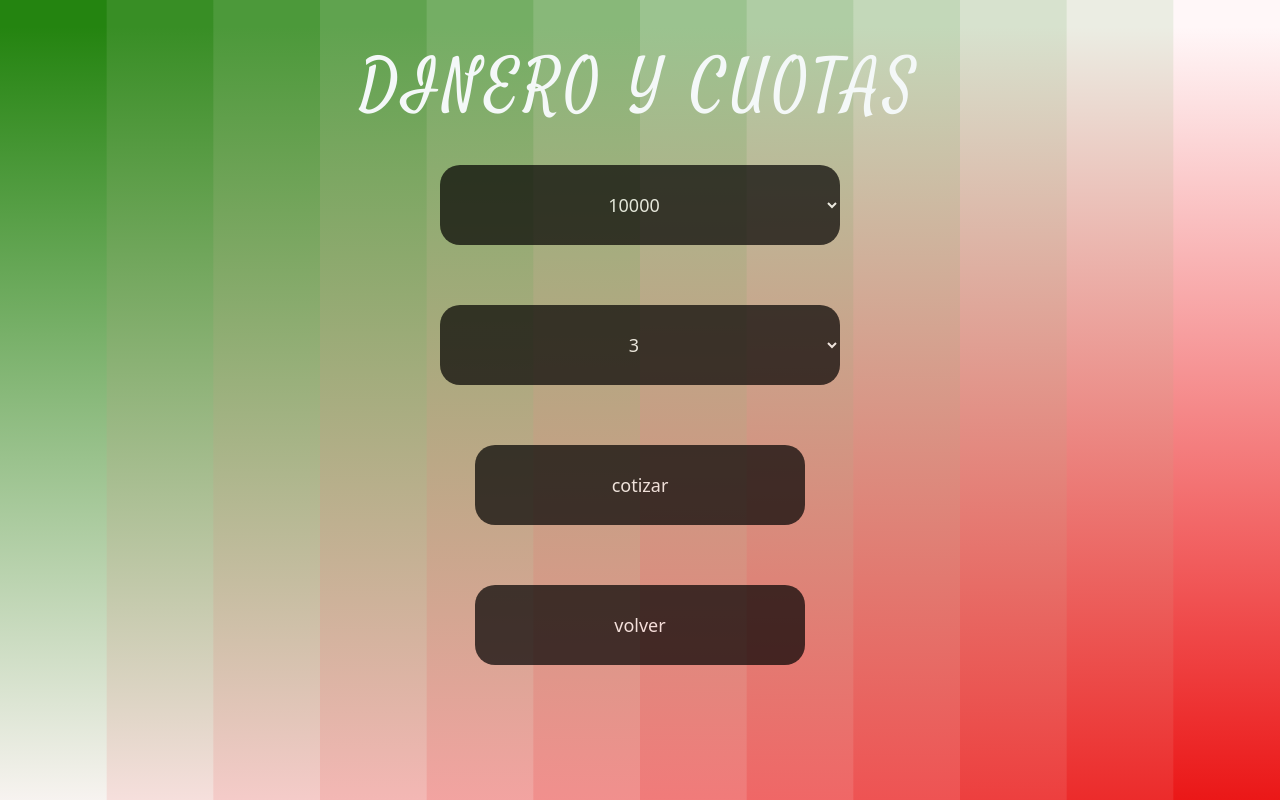
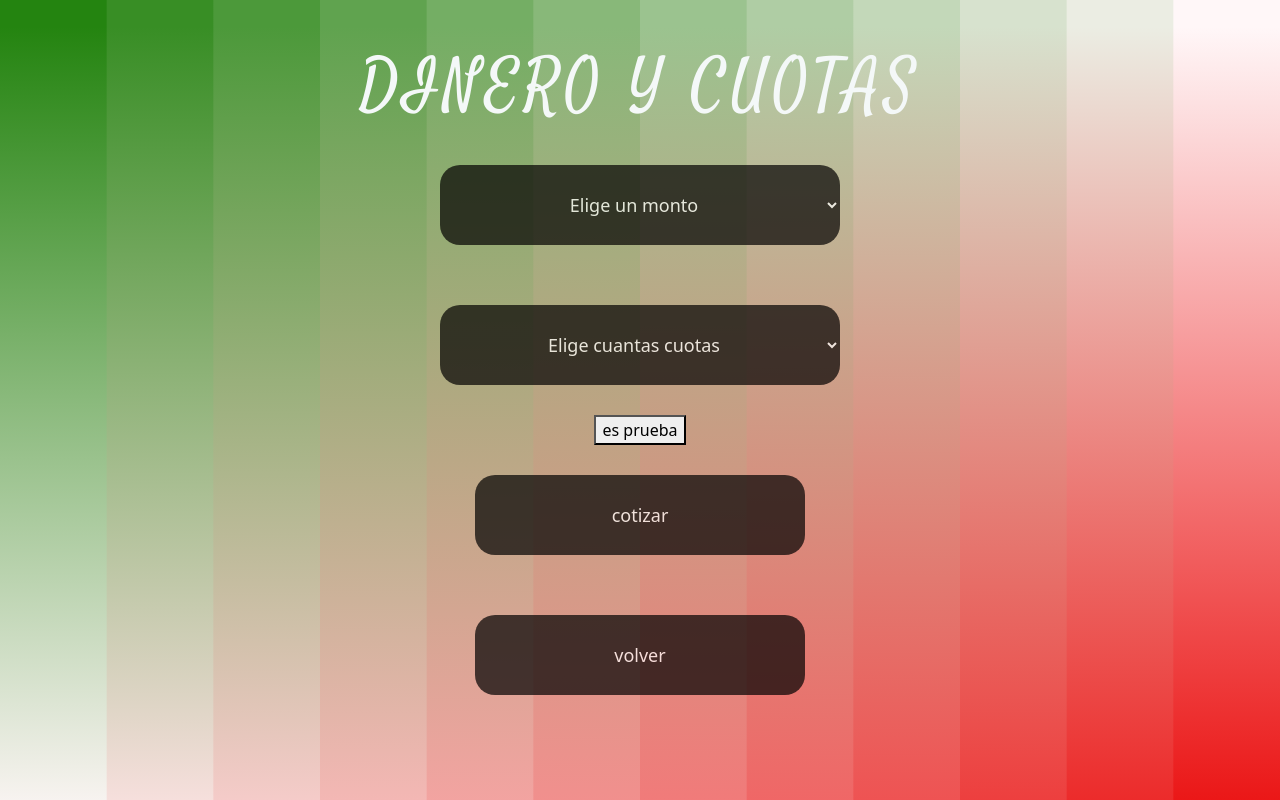
Before and after one commit to agustinhahn/prestamosFundItalia, a React (Vite) app: page /cotizador in a window 1280 px wide. Built offline with nearby package versions, Linux system fonts and the light colour scheme.

Commit message:
grandes avances en cuanto paso de datos

```diff
--- a/src/components/Contenedores/ItemListaContainer.jsx
+++ b/src/components/Contenedores/ItemListaContainer.jsx
@@ -6,37 +6,44 @@ import BotonGral from '../BotonGral';
 import { ContextCart } from '../../context/CartContext';
 
 const ItemListaContainer = () => {
-    // const [salida, setSalida] = useState(false);
-    // const history = useNavigate();
+    const [salida, setSalida] = useState(false);
+    const history = useNavigate();
 
-    // const handleCambioDeRuta = (e) => {
-    //     e.preventDefault(); // Evitar la redirección predeterminada
-    //     setSalida(true);
+    const handleCambioDeRuta = (e) => {
+        e.preventDefault(); // Evitar la redirección predeterminada
+        setSalida(true);
 
-    //     setTimeout(() => {
-    //         setSalida(false);
-    //         // Después de completar la transición, redirigir a la nueva ruta
-    //         history('/fecha');
-    //     }, 1000);
-    // };
+        setTimeout(() => {
+            if(importElegido !=0 && cuotaElegida !=0 ){
+                setSalida(false);
+                // Después de completar la transición, redirigir a la nueva ruta
+                history('/resumen');
+            }
+            else{
+                console.log("ELIGE UN IMPORTE") //despues cambiar por un pop up
+            }
+        }, 1000);
+    };
 
-    // const handleVolver = (e) => {
-    //     e.preventDefault(); // Evitar la redirección predeterminada
-    //     setSalida(true);
+    const handleVolver = (e) => {
+        e.preventDefault(); // Evitar la redirección predeterminada
+        setSalida(true);
 
-    //     setTimeout(() => {
-    //         setSalida(false);
-    //         // Después de completar la transición, redirigir a la nueva ruta
-    //         history('/');
-    //     }, 1000);
-    // };
+        setTimeout(() => {
+            setSalida(false);
+            // Después de completar la transición, redirigir a la nueva ruta
+            history('/');
+        }, 1000);
+    };
 
     const {importElegido, setImportElegido} = useContext(ContextCart)
-
-    const [dineroElegido, setDineroElegido] = useState('')
-    const [cuotaElegida, setCuotaElegida] = useState('')
+    const {cuotaElegida,setCuotaElegida} = useContext(ContextCart)
 
     const importes = [
+        {
+            id:0,
+            valor:"Elige un monto"
+        },
         {
             id: 1,
             valor: 10000
@@ -101,6 +108,10 @@ const ItemListaContainer = () => {
 
     const cuotas = [
         {
+            id:0,
+            cuota:"Elige cuantas cuotas"
+        },
+        {
             id:1,
             cuota: 3
         },
@@ -124,27 +135,39 @@ const ItemListaContainer = () => {
 
     const handleSelectChangeDinero = (e) =>{
         const opcionDineroSeleccionado = e.target.value;
-        setDineroElegido(opcionDineroSeleccionado)
-        console.log(opcionDineroSeleccionado)
+        const objetoEncontrado = importes.find((obj) => obj.id == opcionDineroSeleccionado);
+        const dineroValorFinal = (objetoEncontrado.valor)
+        console.log(dineroValorFinal)
+        console.log(typeof(dineroValorFinal))
+        setImportElegido(dineroValorFinal)
     }
 
     const handleSelectChangeCuota = (e) =>{
         const opcionCuotaSeleccionado = e.target.value;
-        setDineroElegido(opcionCuotaSeleccionado)
-        console.log(opcionCuotaSeleccionado)
+        const objetoEncontrado = cuotas.find((obj) => obj.id == opcionCuotaSeleccionado);
+        const cuotaValorFinal = objetoEncontrado.cuota
+        setCuotaElegida(cuotaValorFinal)
+    }
+    const botonPrueba = () =>{
+        console.log(cuotaElegida)
     }
 
     return (
         <div className='containerApp'>
             <h1 className='animated zoomIn tituloh1'>DINERO Y CUOTAS</h1>
-            <select value={dineroElegido} onChange={handleSelectChangeDinero} className='animated zoomIn'>
+            <select onChange={handleSelectChangeDinero} className='animated zoomIn'>
                 <ItemList importes={importes} />
             </select>
-            <select value={cuotaElegida} onChange={handleSelectChangeCuota} className='animated zoomIn'>
+            <select onChange={handleSelectChangeCuota} className='animated zoomIn'>
                 <ItemListCuotas cuotas={cuotas} />
             </select>
-            <BotonGral textoBoton="cotizar" />
-            <BotonGral textoBoton="volver" />
+            <button onClick={botonPrueba}>es prueba</button>
+            <Link to='/' onClick={handleCambioDeRuta}>
+                <BotonGral textoBoton="cotizar" />
+            </Link>
+            <Link to='/' onClick={handleVolver}>
+                <BotonGral textoBoton="volver" />
+            </Link>
         </div>
     )
 }
--- a/src/context/CartContext.jsx
+++ b/src/context/CartContext.jsx
@@ -3,11 +3,12 @@ export const ContextCart = createContext(null)
 
 export const CartContext = ({children}) =>{
 
-    const [importElegido, setImportElegido] = useState(0)
+    const [importElegido, setImportElegido] = useState(null)
+    const [cuotaElegida, setCuotaElegida] = useState(null)
 
         return (
 
-            <ContextCart.Provider value={{importElegido,setImportElegido}}>
+            <ContextCart.Provider value={{importElegido,setImportElegido,cuotaElegida, setCuotaElegida}}>
                 {children}
             </ContextCart.Provider>
 
--- a/src/pages/Index.jsx
+++ b/src/pages/Index.jsx
@@ -1,12 +1,41 @@
-import React from 'react'
+import { useState } from 'react'
 import BotonGral from '../components/BotonGral'
+import {Link, useNavigate} from 'react-router-dom'
 
 const Index = () => {
+    const [salida, setSalida] = useState(false);
+    const history = useNavigate();
+
+    const handleCambioDeRuta = (e) => {
+        e.preventDefault(); // Evitar la redirección predeterminada
+        setSalida(true);
+
+        setTimeout(() => {
+            setSalida(false);
+            // Después de completar la transición, redirigir a la nueva ruta
+            history('/cotizador');
+        }, 1000);
+    };
+
+    const handleVolver = (e) => {
+        e.preventDefault(); // Evitar la redirección predeterminada
+        setSalida(true);
+
+        setTimeout(() => {
+            setSalida(false);
+            // Después de completar la transición, redirigir a la nueva ruta
+            history('/');
+        }, 1000);
+    };
     return (
         <div className='containerApp'>
             <h1 className='tituloh1'>Prestamos Italia</h1>
-            <BotonGral textoBoton="SOLICITAR"/>
-            <BotonGral textoBoton="REQUISITOS" />
+            <Link to='/' onClick={handleCambioDeRuta}>
+                <BotonGral textoBoton="SOLICITAR"/>
+            </Link>
+            <Link to='/' onClick={handleVolver}>
+                <BotonGral textoBoton="REQUISITOS" />
+            </Link>
         </div>
     )
 }
--- a/src/pages/Resumen.jsx
+++ b/src/pages/Resumen.jsx
@@ -1,12 +1,23 @@
-import React from 'react'
+import { useContext, useState } from 'react'
 import BotonGral from '../components/BotonGral'
+import { ContextCart } from '../context/CartContext'
+const Resumen = () => {
 
-const Resumen = () => {
+    const {importElegido, setImportElegido} = useContext(ContextCart)
+    const {cuotaElegida,setCuotaElegida} = useContext(ContextCart)
+
+    console.log(cuotaElegida)
+
+    const botonPrueba = () =>{
+        console.log(cuotaElegida)
+    }
+
     return (
         <div>
             <h1>Resumen</h1>
-            <h2>pediste: $</h2>
-            <h3>lo devolveras en x cuotas de y $</h3>
+            <h2>pediste: {importElegido} </h2>
+            <h3>lo devolveras en {cuotaElegida} cuotas de y $</h3>
+            <button onClick={botonPrueba}>es prueba</button>
             <BotonGral textoBoton="completar requisitos" />
             <BotonGral textoBoton="volver a cotizar" />
         </div>
```
